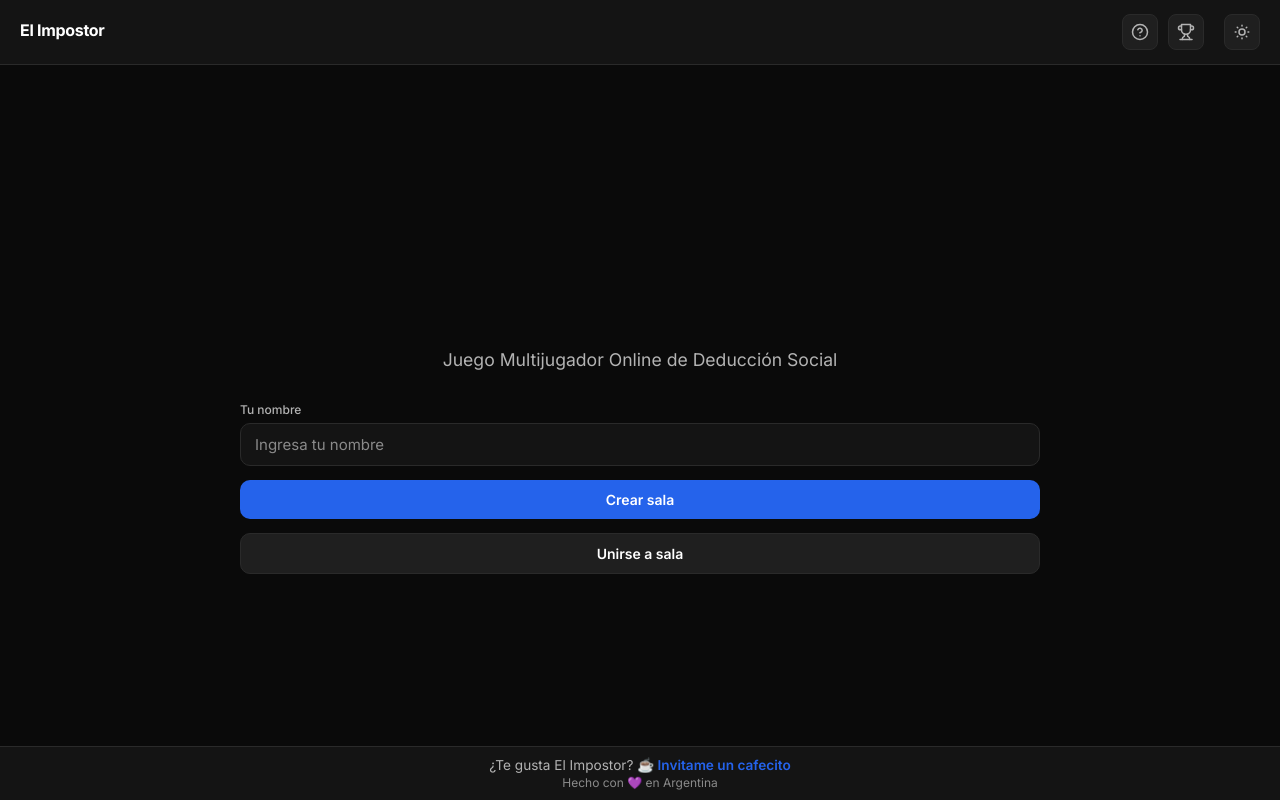
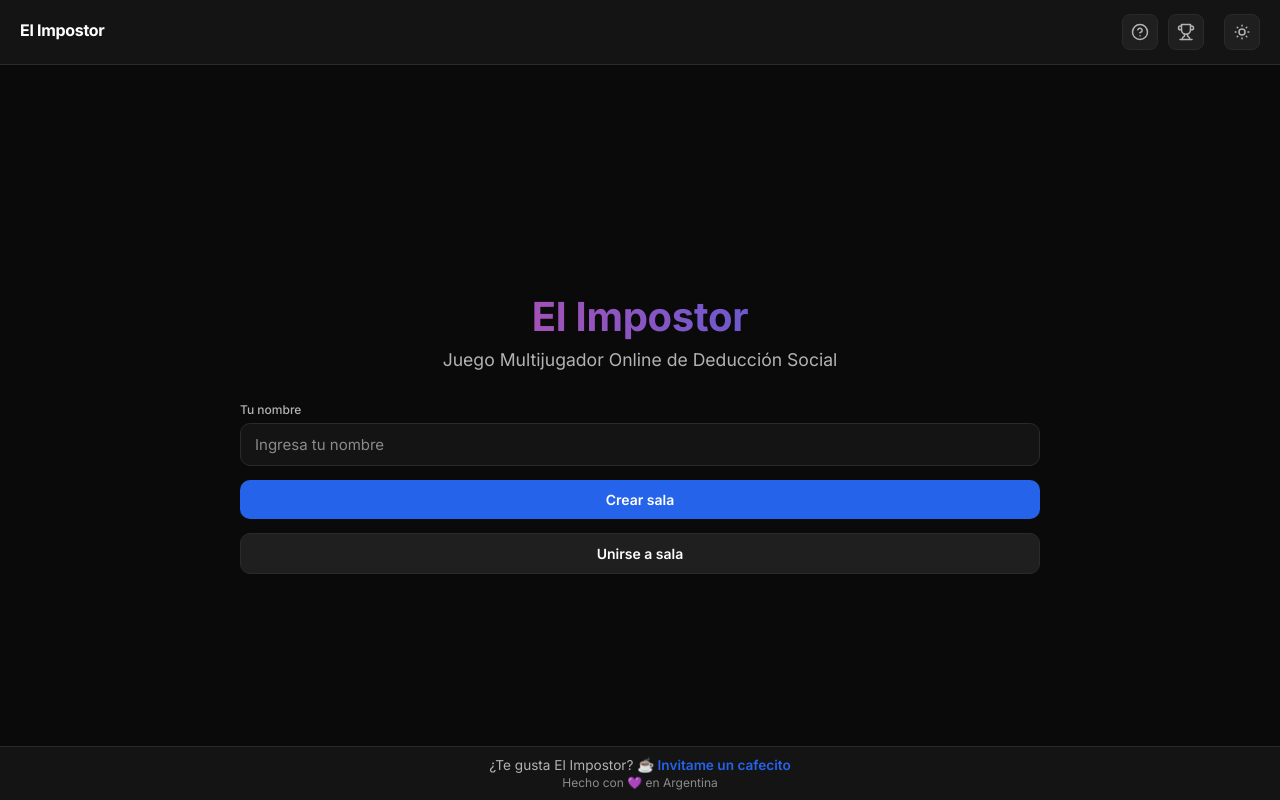
Before and after one commit to HouzzyP/ImpostorGame, a website with bundled scripts: page public/index.html in a window 1280 px wide. Built offline with nearby package versions, Linux system fonts and the light colour scheme; files whose address does not match are found by name.

Commit message:
Update styles.css

```diff
--- a/public/styles.css
+++ b/public/styles.css
@@ -1609,7 +1609,8 @@ select {
     font-size: 2.5rem;
     font-weight: 800;
     margin-bottom: 0.5rem;
-    background: linear-gradient(to right, var(--primary), var(--secondary));
+    background: linear-gradient(to right, var(--impostor), var(--accent));
+    background-clip: text;
     -webkit-background-clip: text;
     -webkit-text-fill-color: transparent;
     text-align: center;
```
